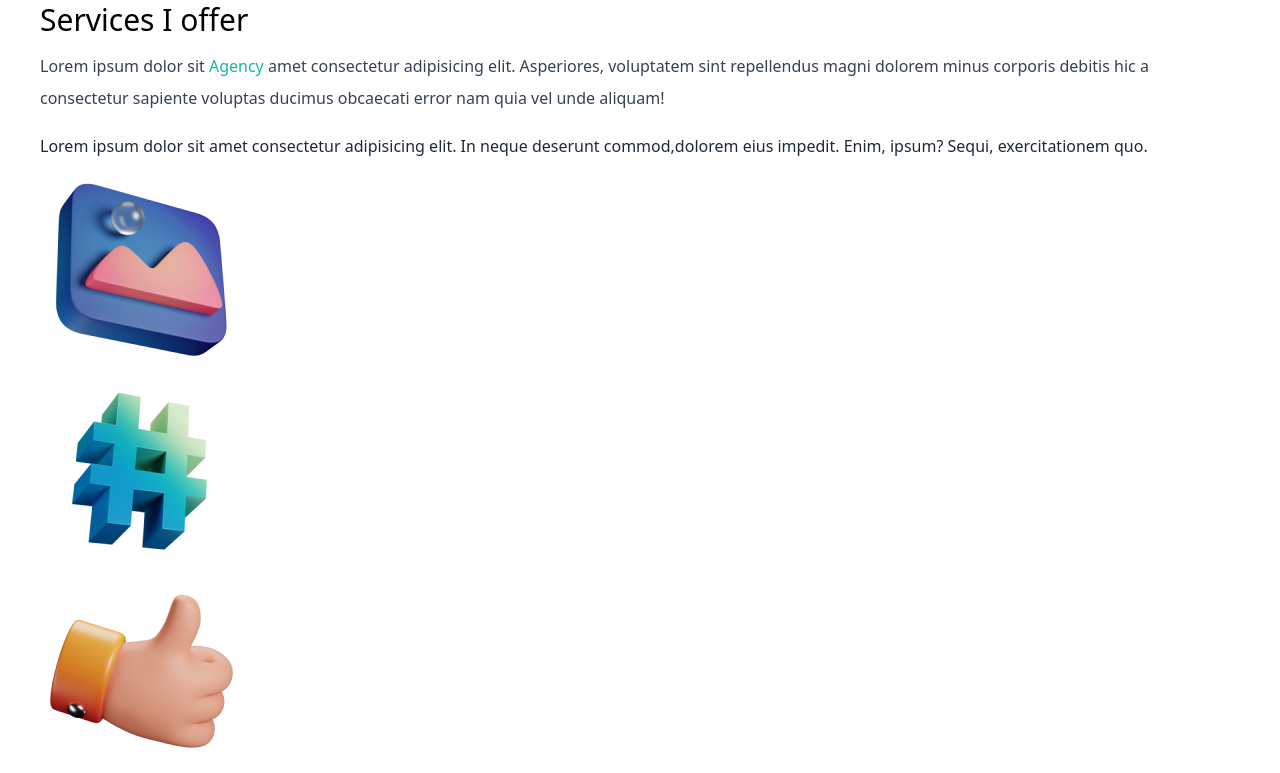
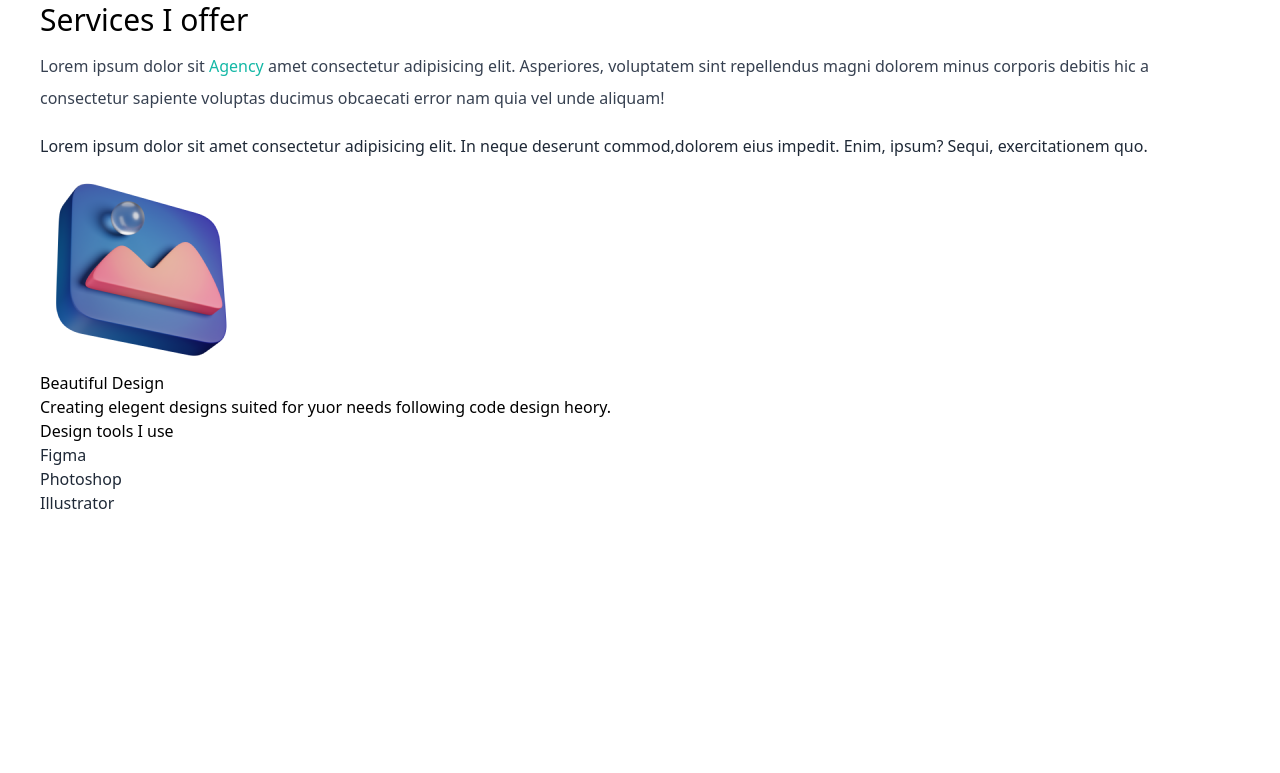
Before and after one commit to haamid10/templeteNextjs, a Next.js app: page / in a window 1280 px wide. Shown: the part 926-1699 px from the top of the page. After the commit the page ends 1441 px from the top, so only its background shows below. Built offline with nearby package versions, Linux system fonts and the light colour scheme.

Commit message:
service part

```diff
--- a/pages/index.tsx
+++ b/pages/index.tsx
@@ -64,8 +64,14 @@ export default function Home() {
           <div>
             <div>
               <Image src={Des} alt=''/>
-              <Image src={Code} alt=''/>
-              <Image src={Cons} alt=''/>
+                <h3>Beautiful Design</h3>
+                <p>
+                  Creating elegent designs suited for yuor needs following code design heory.
+                </p>
+                <h4>Design tools I use</h4>
+                <p className='text-gray-800 oy-1'>Figma </p>
+                <p className='text-gray-800 oy-1'>Photoshop</p>
+                <p className='text-gray-800 oy-1'>Illustrator</p>
             </div>
           </div>
         </section>
```
